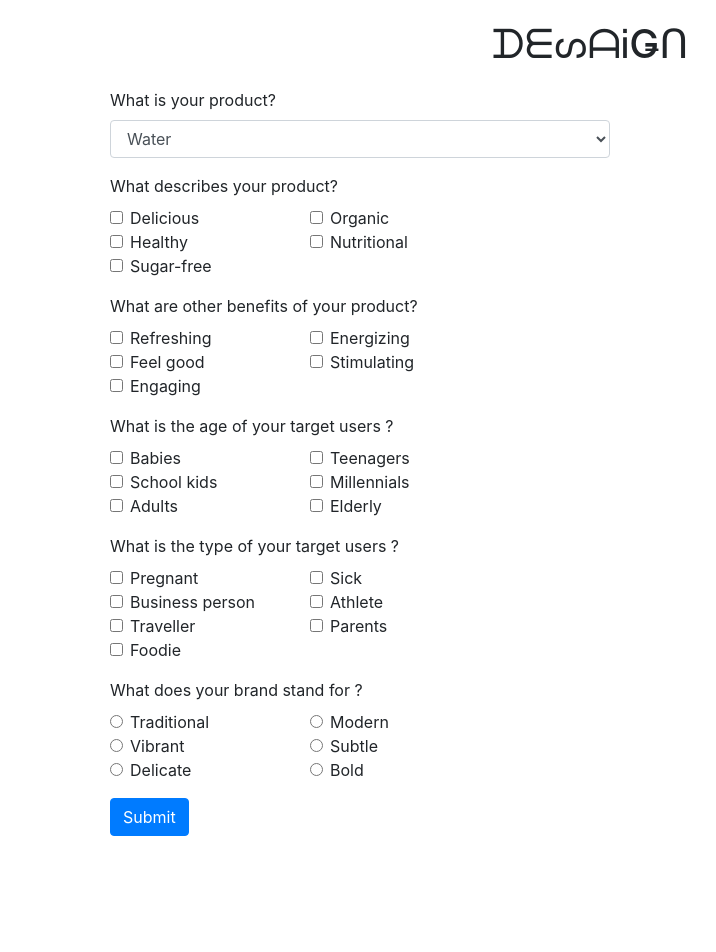
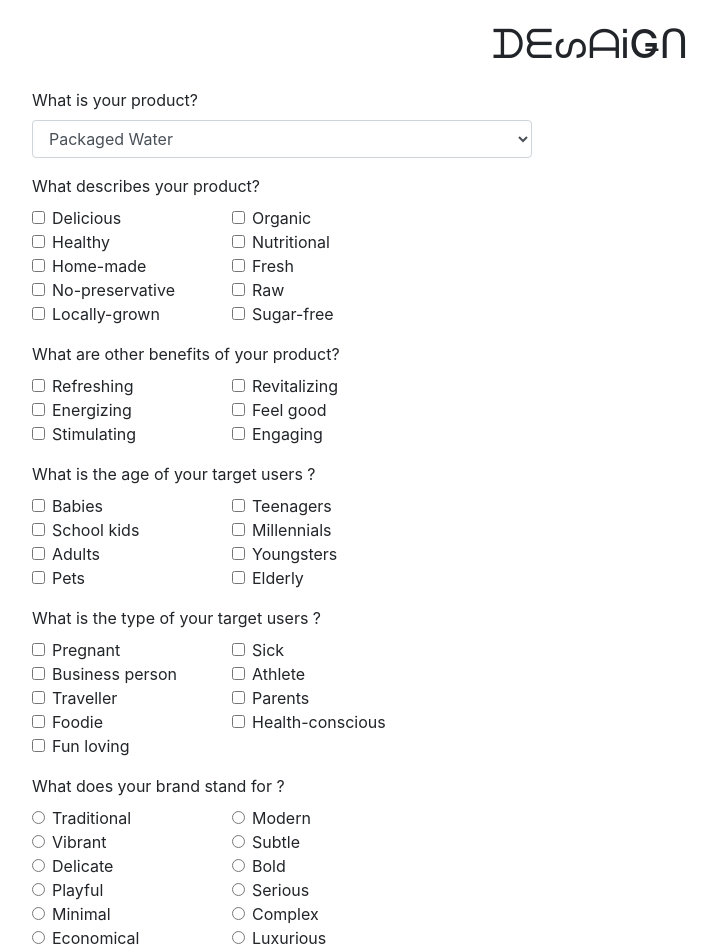
Before and after one commit to Akash91/desAIn, a React (Create React App) app: page / in a window 1280 px wide. Shown: the top 952 px of the page, without its empty margins (50-766 px from the left). Before the commit the page ends 856 px from the top, so only its background shows below. Built offline with nearby package versions, Linux system fonts and the light colour scheme.

Commit message:
more questions and options

```diff
--- a/src/App.css
+++ b/src/App.css
@@ -26,7 +26,7 @@
 
 .aligner {
   text-align:left;
-  width: 960px;
+  width: 90%;
   margin: 20px auto;
 }
 
--- a/src/constants/brief.js
+++ b/src/constants/brief.js
@@ -3,22 +3,41 @@ export const questionSet = [
     label: 'What is your product?',
     name: 'aboutProduct',
     type: 'select',
-    options: [{
-      label: 'Water',
-      value: 'WATER',
-    },{
-      label: 'Energy & Soft Drinks',
-      value: 'Energy and Soft Drinks',
-    },{
-      label: 'Tea',
-      value: 'TEA',
-    },{
-      label: 'Fruit Juices & Drinks',
-      value: 'Fruit Juices and Drinks',
-    }, {
-      label: 'Coffee',
-      value: 'COFFEE',
-    }]
+    // options: [{
+    //   label: 'Water',
+    //   value: 'WATER',
+    // },{
+    //   label: 'Energy & Soft Drinks',
+    //   value: 'Energy and Soft Drinks',
+    // },{
+    //   label: 'Tea',
+    //   value: 'TEA',
+    // },{
+    //   label: 'Fruit Juices & Drinks',
+    //   value: 'Fruit Juices and Drinks',
+    // }, {
+    //   label: 'Coffee',
+    //   value: 'COFFEE',
+    // }]
+    options: [
+      {label: 'Packaged Water',value: 'Packaged Water'},
+      {label: 'Spring Water',value: 'Spring Water'},
+      {label: 'Flavoured Water',value: 'Flavoured Water'},
+      {label: 'Soda',value: 'Soda'},
+      {label: 'Cold Drink',value: 'Cold Drink'},
+      {label: 'Sports Drink',value: 'Sports Drink'},
+      {label: 'Energy Drink',value: 'Energy Drink'},
+      {label: 'Cocktail Mix',value: 'Cocktail Mix'},
+      {label: 'Leaf Tea',value: 'Leaf Tea'},
+      {label: 'Green Tea',value: 'Green Tea'},
+      {label: 'Black Tea',value: 'Black Tea'},
+      {label: 'White Tea',value: 'White Tea'},
+      {label: 'Juice',value: 'Juice'},
+      {label: 'Syrup',value: 'Syrup'},
+      {label: 'Concentrate',value: 'Concentrate'},
+      {label: 'Ground Coffee',value: 'Ground Coffee'},
+      {label: 'Instant Coffee',value: 'Instant Coffee'},
+    ]
   },
   {
     label: 'What describes your product?',
@@ -37,9 +56,25 @@ export const questionSet = [
       label: 'Nutritional',
       value: 'NUTRITIONAL',
     },{
+      label: 'Home-made',
+      value: 'HOME-MADE',
+    },{
+      label: 'Fresh',
+      value: 'FRESH',
+    },{
+      label: 'No-preservative',
+      value: 'NO-PRESERVATIVE',
+    },{
+      label: 'Raw',
+      value: 'RAW',
+    },{
+      label: 'Locally-grown',
+      value: 'LOCALLY-GROWN',
+    },{
       label: 'Sugar-free',
       value: 'SUGAR FREE',
     }]
+
   },
   {
     label: 'What are other benefits of your product?',
@@ -48,6 +83,9 @@ export const questionSet = [
     possibleValues: [{
       label: 'Refreshing',
       value: 'REFRESHING',
+    },{
+      label: 'Revitalizing',
+      value: 'REVITALIZING',
     },{
       label: 'Energizing',
       value: 'ENERGIZING',
@@ -82,6 +120,12 @@ export const questionSet = [
       label: 'Adults',
       value: 'ADULTS',
     },{
+      label: 'Youngsters',
+      value: 'YOUNGSTERS',
+    },{
+      label: 'Pets',
+      value: 'PETS',
+    },{
       label: 'Elderly',
       value: 'ELDERLY',
     }]
@@ -111,6 +155,12 @@ export const questionSet = [
     },{
       label: 'Foodie',
       value: 'FOODIE',
+    },{
+      label: 'Health-conscious',
+      value: 'HEALTH-CONSCIOUS',
+    },{
+      label: 'Fun loving',
+      value: 'FUN LOVING',
     }]
   },
   {
@@ -141,6 +191,30 @@ export const questionSet = [
       radioName: 'radioC',
       label: 'Bold',
       value: 'BOLD',
+    },{
+      radioName: 'radioD',
+      label: 'Playful',
+      value: 'PLAYFUL',
+    },{
+      radioName: 'radioD',
+      label: 'Serious',
+      value: 'SERIOUS',
+    },{
+      radioName: 'radioE',
+      label: 'Minimal',
+      value: 'MINIMAL',
+    },{
+      radioName: 'radioE',
+      label: 'Complex',
+      value: 'COMPLEX',
+    },{
+      radioName: 'radioF',
+      label: 'Economical',
+      value: 'ECONOMICAL',
+    },{
+      radioName: 'radioF',
+      label: 'Luxurious',
+      value: 'LUXURIOUS',
     }
   ],
   },
```
